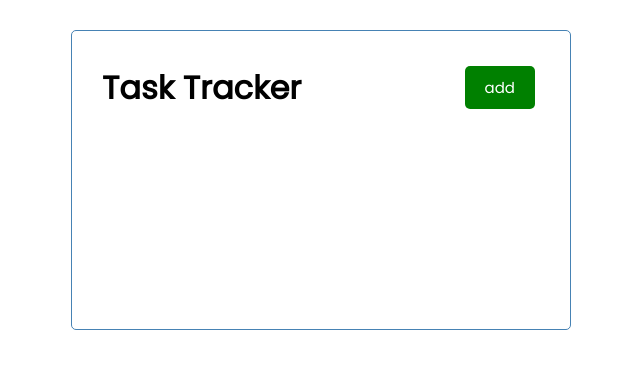
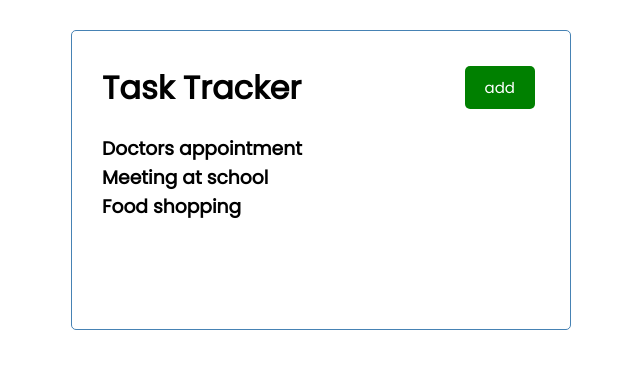
Before and after one commit to KristianDamPedersen/my-app, a React (Create React App) app: page / in a window 1280 px wide. Shown: the top 368 px of the page, without its empty margins (319-959 px from the left). Built offline with nearby package versions, Linux system fonts and the light colour scheme.

Commit message:
Added task list

```diff
--- a/src/App.js
+++ b/src/App.js
@@ -1,13 +1,36 @@
 // Importing
+import { useState } from 'react'
 import Header from './components/Header'
+import Tasks from './components/Tasks'
 
 
 
 // app
 function App() {
+  const [tasks, setTasks] = useState([
+    {
+        'id': 1,
+        'text': 'Doctors appointment',
+        'day': 'feb 5th at 2:30pm',
+        'reminder': true,
+    },
+    {
+        'id': 2,
+        'text': 'Meeting at school',
+        'day': 'feb 6th at 5:30pm',
+        'reminder': true,
+    },
+    {
+        'id': 3,
+        'text': 'Food shopping',
+        'day': 'feb 5th at 4:30pm',
+        'reminder': false,
+    },
+])
     return (
     <div className="container">
       <Header />
+      <Tasks tasks={tasks} />
     </div>
   );
 }
--- a/src/Tasks.js
+++ b/src/components/Tasks.js
@@ -1,10 +1,11 @@
 import PropTypes from 'prop-types'
 
-const Tasks = () => {
+const Tasks = (props) => {
+
     return (
-        <div>
-            <h1>This is the task stuff</h1>
-        </div>
+        <>
+            {props.tasks.map((tasks) => (<h3 key={tasks.id}>{tasks.text}</h3>))}
+        </>
     )
 }
 
@@ -20,4 +21,5 @@
 }
 
 
+
 export default Tasks
```
